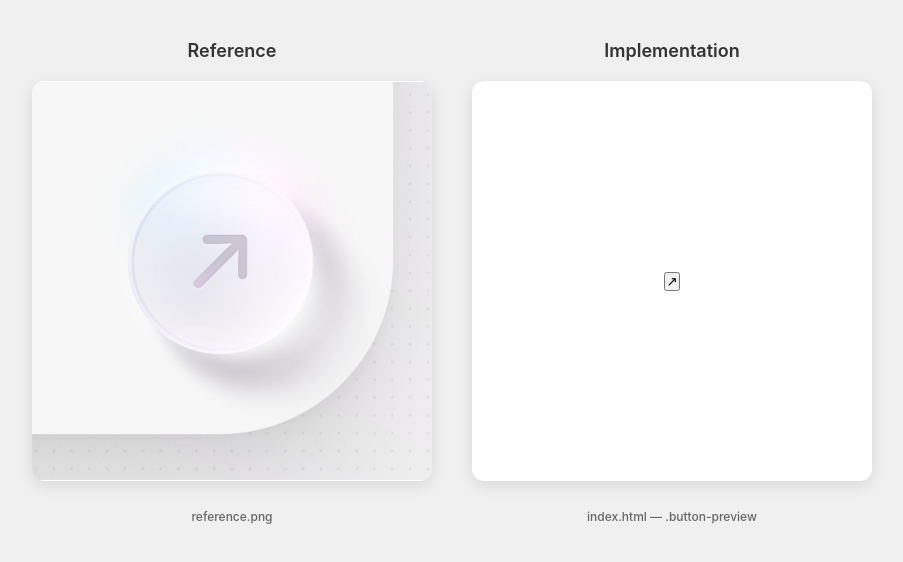
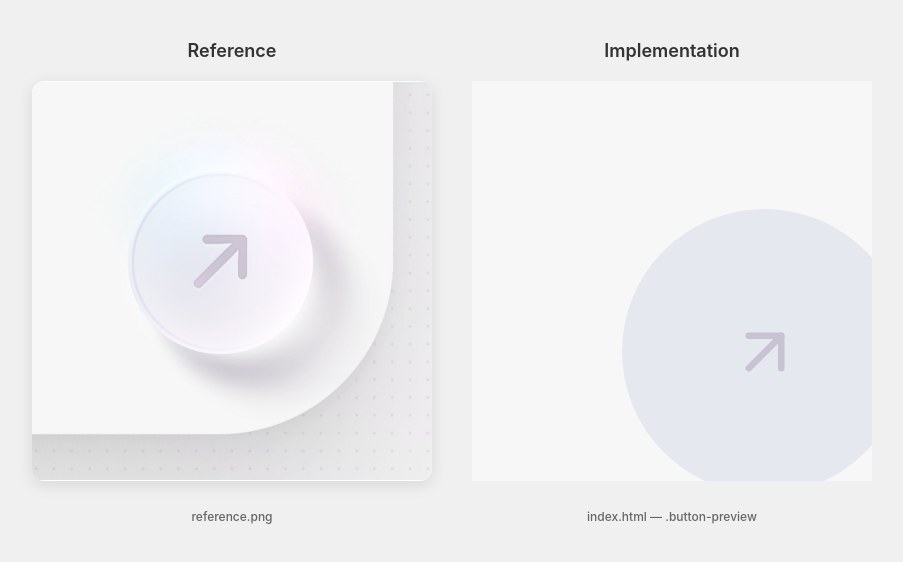
Before and after one commit to j7239/img2comp, a website: page index.html in a window 1280 px wide. Shown: the whole page, without its empty margins (188-1091 px from the left). Drawn offline with Linux system fonts and the light colour scheme.

Commit message:
iter 1: 11.78% — establish circular skeleton with icon + backdrop

```diff
--- a/index.html
+++ b/index.html
@@ -59,17 +59,47 @@
         }
 
         /* iterate.js auto-resizes .button-preview to match reference.png dims
-           before every screenshot — the CSS dims below only affect the
-           side-by-side layout shown in screenshots/default.png. */
+           (622 x 619) before every screenshot. Backdrop color and button
+           coords below are expressed in those reference pixels. */
         .button-preview {
+            /* Sampled backdrop color from reference corners */
+            --backdrop: #f7f7f7;
+            /* Glass color tokens sampled via iterate.js sample */
+            --glass-base: #e5e8ef;
+            --glass-top-highlight: #f5f5ff;
+            --glass-left-tint: #f5f9fc;
+            --glass-right-tint: #fdf7ff;
+            --icon-stroke: #c7c3d2;
+
+            position: relative;
             width: 400px;
             height: 400px;
-            background: #fff;
-            border-radius: 12px;
+            background: var(--backdrop);
+            overflow: hidden;
+        }
+
+        /* Circle at measured center (292, 270) with diameter 285 px.
+           top = 270 - 142.5 = 127.5 ; left = 292 - 142.5 = 149.5 */
+        .glass-button {
+            position: absolute;
+            top: 128px;
+            left: 150px;
+            width: 285px;
+            height: 285px;
+            border-radius: 50%;
+            border: none;
+            padding: 0;
+            background: var(--glass-base);
             display: flex;
             align-items: center;
             justify-content: center;
-            box-shadow: 0 4px 16px rgba(0, 0, 0, 0.1);
+            color: var(--icon-stroke);
+            cursor: pointer;
+        }
+
+        .glass-button svg {
+            width: 78px;
+            height: 78px;
         }
 
         .state-label {
@@ -93,7 +123,13 @@
         <div class="comparison-item">
             <div class="label">Implementation</div>
             <div class="button-preview">
-                <button class="glass-button">↗</button>
+                <button class="glass-button" aria-label="Open in new">
+                    <!-- Lucide arrow-up-right -->
+                    <svg xmlns="http://www.w3.org/2000/svg" viewBox="0 0 24 24" fill="none" stroke="currentColor" stroke-width="2" stroke-linecap="round" stroke-linejoin="round">
+                        <path d="M7 7h10v10"/>
+                        <path d="M7 17 17 7"/>
+                    </svg>
+                </button>
             </div>
             <div class="state-label">index.html — .button-preview</div>
         </div>
```
